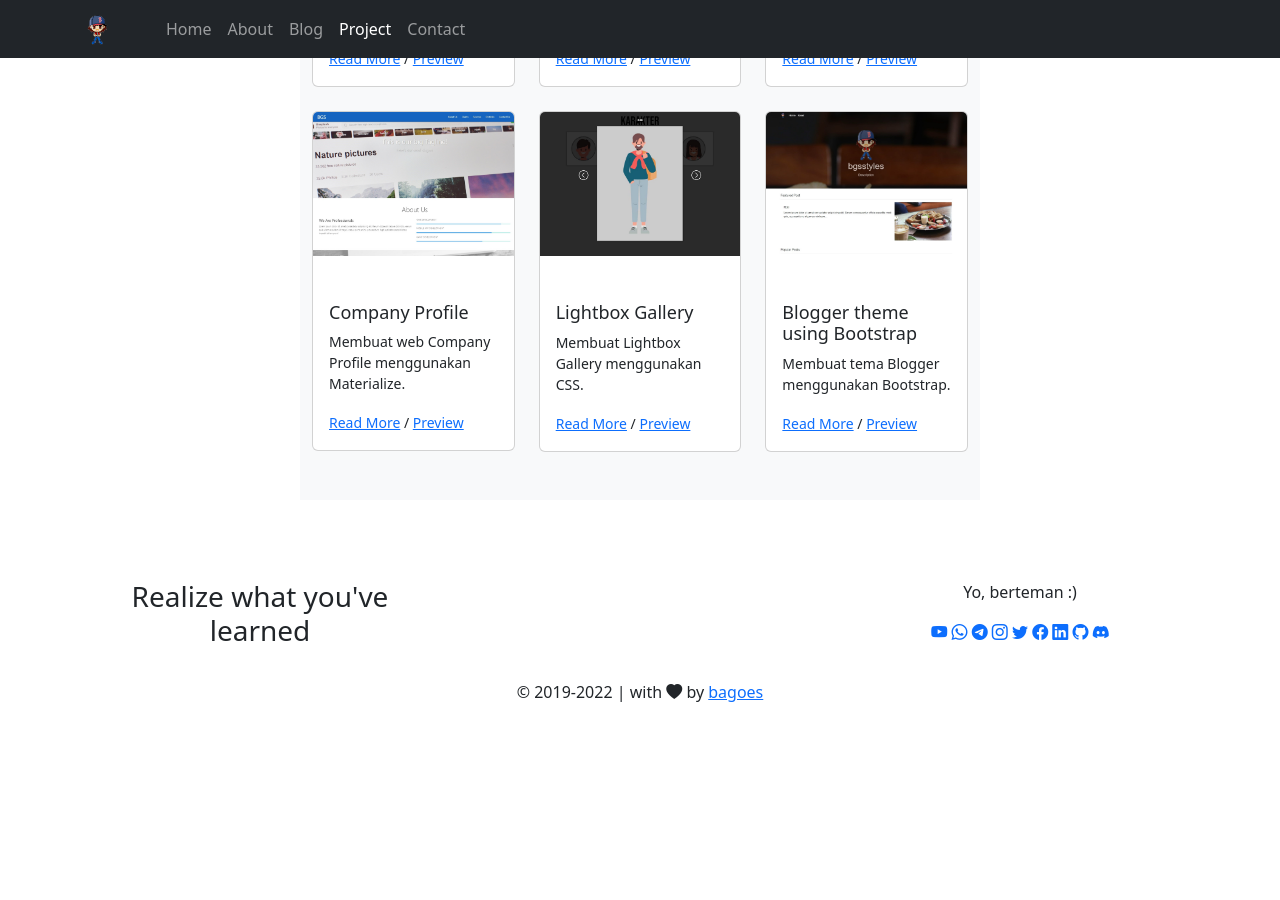
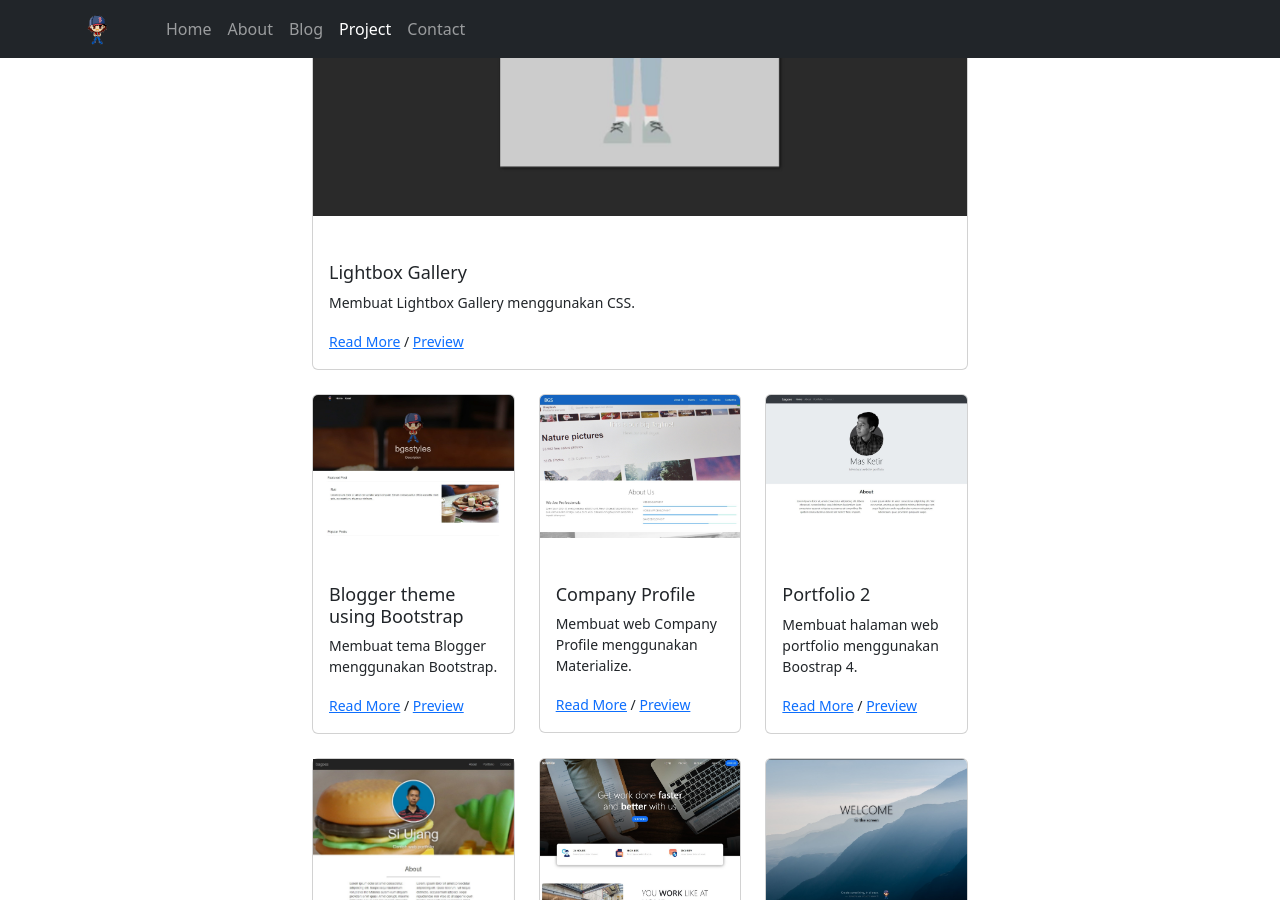
Before and after one commit to bagoes/bagoes.github.io, a Jekyll site: the page built from project.html, in a window 1280 px wide and 900 px high, scrolled down 411 px. Built offline with Jekyll 4.4.1, drawn with Linux system fonts in a browser that asks for light colours; before the commit the page ends 1131 px from its top, so only the background shows below that; some of the changed text lies outside the part shown.

Commit message:
update static files

```diff
--- a/_config.yml
+++ b/_config.yml
@@ -27,3 +27,9 @@ sass:
     style: compressed
 
 permalink: /blog/:year/:month/:day/:title
+
+defaults:
+  - scope:
+      path: "assets/img"
+    values:
+      image: true
--- a/index.html
+++ b/index.html
@@ -39,7 +39,7 @@
           </figure>
         </div>
         <div class="col-2 ">
-          <cite title="Bagoes"><img src="img/bgs-avatar.png" class="img-fluid"></cite>
+          <cite title="Bagoes"><img src="assets/img/bgs-avatar.png" class="img-fluid"></cite>
         </div>
       </div>
     </footer>
@@ -60,8 +60,8 @@
     <ul>
       <li><a href="/" class="link-light" data-content="Ke depan lagi!">Home?</a></li>
       <li><a href="/about" class="link-light" data-content="Kenalin nih!">Who am I?</a></li>
-      <li><a href="/blog" class="link-light" data-content="Yang dikerjain!">What news?</a></li>
-      <li><a href="/category" class="link-light" data-content="Sesuai kategori">Think!</a></li>
+      <li><a href="/blog" class="link-light" data-content="Nyari sesuatu!">What news?</a></li>
+      <li><a href="/project" class="link-light" data-content="Yang dikerjain!">What I do?</a></li>
       <li><a href="/contact" class="link-light" data-content="Ngobrol yuk!">Let's talk!</a></li>
     </ul>
   </nav>
--- a/project.html
+++ b/project.html
@@ -3,13 +3,70 @@ layout: page
 title: Project
 permalink: /project/
 ---
-<!-- project -->
-<section id="project" class="project bg-light pb-4">
 <div class="container">
+
     <div class="row mb-4">
         <div class="col-md">
             <div class="card">
-                    <img src="/img/thumbs/1.jpg"card-img-top" alt="...">
+                <img src="/assets/img/thumbs/7.jpg" class="card-img-top" alt="...">
+                <div class="card-body">
+                    <h5 class="card-title">Lightbox Gallery</h5>
+                    <small class="text-decoration-none">
+                        <p class="card-text">Membuat Lightbox Gallery menggunakan CSS.</p>
+                        <a href="/blog/2021/08/01/lightbox-gallery-css">Read More</a> /
+                        <a href="/lightbox-gallery/">Preview</a>
+                    </small>
+                </div>
+            </div>
+        </div>
+    </div>
+
+    <div class="row mb-4">
+        <div class="col-md">
+            <div class="card">
+                <img src="/assets/img/thumbs/6.jpg" class="card-img-top" alt="...">
+                <div class="card-body">
+                    <h5 class="card-title">Blogger theme using Bootstrap</h5>
+                    <small class="text-decoration-none">
+                        <p class="card-text">Membuat tema Blogger menggunakan Bootstrap.</p>
+                        <a href="/blog/2021/07/25/bgsstyles-1-blogger-theme">Read More</a> /
+                        <a href="https://bgsstyles.blogspot.com/">Preview</a>
+                    </small>
+                </div>
+            </div>
+        </div>
+        <div class="col-md">
+            <div class="card">
+                <img src="/assets/img/thumbs/5.jpg" class="card-img-top" alt="...">
+                <div class="card-body">
+                    <h5 class="card-title">Company Profile</h5>
+                    <small class="text-decoration-none">
+                        <p class="card-text">Membuat web Company Profile menggunakan Materialize.</p>
+                        <a href="/blog/2021/01/15/company-profile">Read More</a> /
+                        <a href="/company-profile/">Preview</a>
+                    </small>
+                </div>
+            </div>
+        </div>
+        <div class="col-md">
+            <div class="card">
+                <img src="/assets/img/thumbs/4.jpg" class="card-img-top" alt="...">
+                <div class="card-body">
+                    <h5 class="card-title">Portfolio 2</h5>
+                    <small class="text-decoration-none">
+                        <p class="card-text">Membuat halaman web portfolio menggunakan Boostrap 4.</p>
+                        <a href="/blog/2021/01/13/halaman-web-portfolio-2">Read More</a> /
+                        <a href="/portfolio-2/">Preview</a>
+                    </small>
+                </div>
+            </div>
+        </div>
+    </div>
+
+    <div class="row mb-4">
+        <div class="col-md">
+            <div class="card">
+                <img src="/assets/img/thumbs/3.jpg"card-img-top" alt="...">
                 <div class="card-body">
                     <h5 class="card-title">Portfolio 1</h5>
                     <small class="text-decoration-none">
@@ -20,24 +77,9 @@ permalink: /project/
                 </div>
             </div>
         </div>
-
         <div class="col-md">
             <div class="card">
-                    <img src="/img/thumbs/2.jpg" class="card-img-top" alt="...">
-                    <div class="card-body">
-                        <h5 class="card-title">Portfolio 2</h5>
-                        <small class="text-decoration-none">
-                            <p class="card-text">Membuat halaman web portfolio menggunakan Boostrap 4.</p>
-                            <a href="/blog/2021/01/13/halaman-web-portfolio-2">Read More</a> /
-                            <a href="/portfolio-2/">Preview</a>
-                        </small>
-                    </div>
-                </div>
-            </div>
-
-            <div class="col-md">
-                <div class="card">
-                    <img src="/img/thumbs/3.jpg" class="card-img-top" alt="...">
+                <img src="/assets/img/thumbs/2.jpg" class="card-img-top" alt="...">
                 <div class="card-body">
                     <h5 class="card-title">Landing Page</h5>
                     <small class="text-decoration-none">
@@ -48,51 +90,18 @@ permalink: /project/
                 </div>
             </div>
         </div>
-        </div>
-
-        <div class="row mb-4">
         <div class="col-md">
             <div class="card">
-                    <img src="/img/thumbs/4.jpg" class="card-img-top" alt="...">
+                <img src="/assets/img/thumbs/1.jpg" class="card-img-top" alt="...">
                 <div class="card-body">
-                        <h5 class="card-title">Company Profile</h5>
+                    <h5 class="card-title">Project Page</h5>
                     <small class="text-decoration-none">
-                            <p class="card-text">Membuat web Company Profile menggunakan Materialize.</p>
-                            <a href="/blog/2021/01/15/company-profile">Read More</a> /
-                            <a href="/company-profile/">Preview</a>
-                        </small>
-                    </div>
-                </div>
-            </div>
-
-            <div class="col-md">
-                <div class="card">
-                    <img src="/img/thumbs/5.jpg" class="card-img-top" alt="...">
-                    <div class="card-body">
-                        <h5 class="card-title">Lightbox Gallery</h5>
-                        <small class="text-decoration-none">
-                            <p class="card-text">Membuat Lightbox Gallery menggunakan CSS.</p>
-                            <a href="/blog/2021/08/01/lightbox-gallery-css">Read More</a> /
-                            <a href="/lightbox-gallery/">Preview</a>
-                        </small>
-                    </div>
-                </div>
-            </div>
-
-            <div class="col-md">
-                <div class="card">
-                    <img src="/img/thumbs/6.jpg" class="card-img-top" alt="...">
-                    <div class="card-body">
-                        <h5 class="card-title">Blogger theme using Bootstrap</h5>
-                        <small class="text-decoration-none">
-                            <p class="card-text">Membuat tema Blogger menggunakan Bootstrap.</p>
-                            <a href="/blog/2021/07/25/bgsstyles-1-blogger-theme">Read More</a> /
-                            <a href="https://bgsstyles.blogspot.com/">Preview</a>
+                        <p class="card-text">Membuat halaman web project.</p>
+                        <a href="/project/">Read More</a> /
+                        <a href="/project/">Preview</a>
                     </small>
                 </div>
             </div>
         </div>
     </div>
 </div>
-</section>
-<!-- akhir project -->
```
Also changed, not shown: assets/JoeRight-logo-white.png (deleted), assets/img/bgs-avatar.png (renamed from img/bgs-avatar.png), assets/img/thumbs/1.jpg (added), assets/img/thumbs/2.jpg (renamed from img/thumbs/3.jpg), assets/img/thumbs/3.jpg (renamed from img/thumbs/1.jpg), assets/img/thumbs/4.jpg (renamed from img/thumbs/2.jpg), assets/img/thumbs/5.jpg (renamed from img/thumbs/4.jpg), assets/img/thumbs/6.jpg (renamed from img/thumbs/6.jpg), assets/img/thumbs/7.jpg (renamed from img/thumbs/5.jpg). Lines whose indentation alone changed are shown as unchanged.
